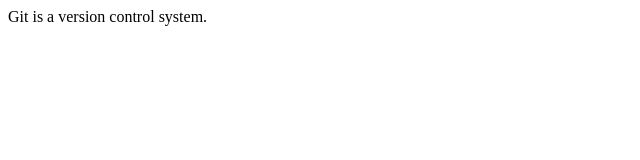
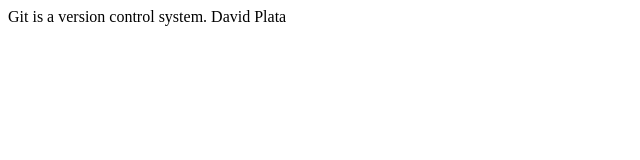
Before and after one commit to plat0033/test-1, a plain HTML site: page index.html in a window 1280 px wide. Shown: the full height of the page, 0-640 px from the left. Drawn offline with Linux system fonts and the light colour scheme.

Commit message:
add name

```diff
--- a/index.html
+++ b/index.html
@@ -8,5 +8,6 @@
 </head>
 <body>
     Git is a version control system.
+    David Plata
 </body>
 </html>
```
